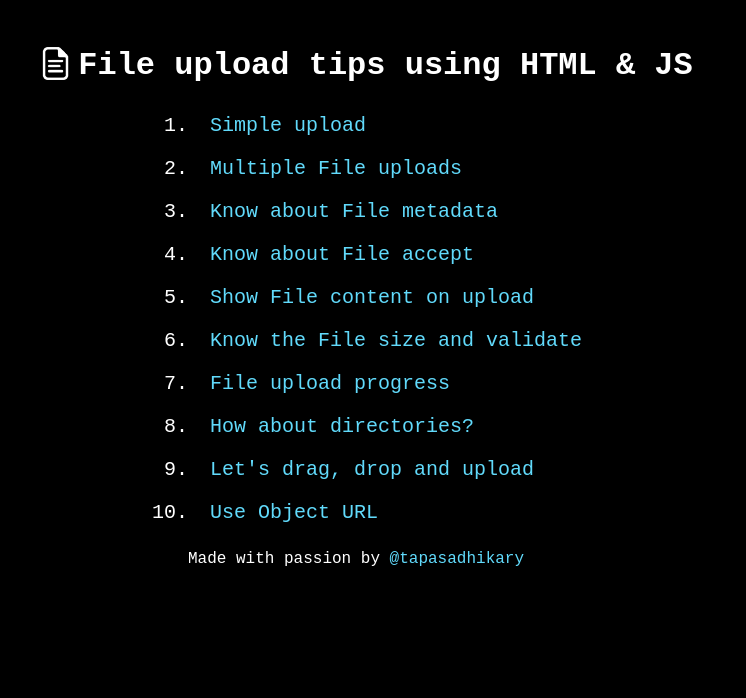
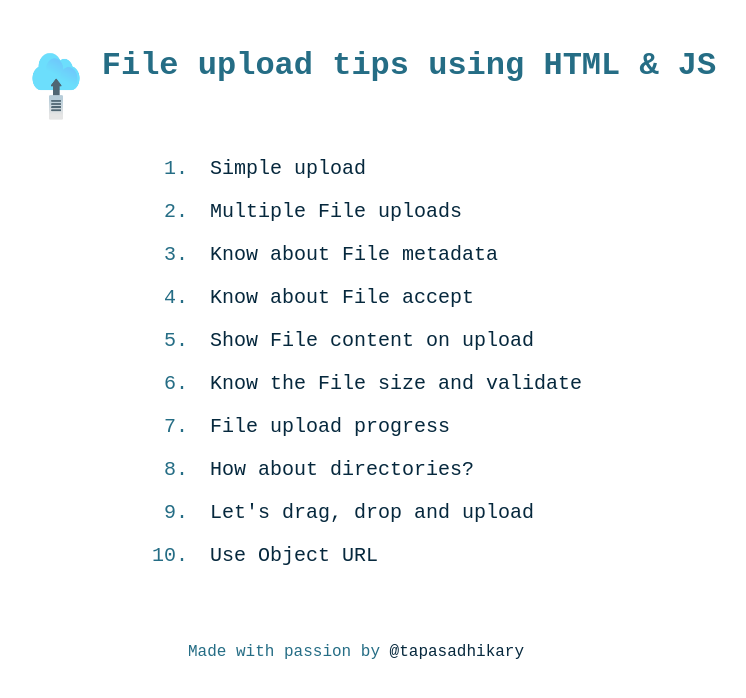
Before and after one commit to atapas/html-file-upload, a plain HTML site: page index.html in a window 1280 px wide. Shown: the whole page, without its empty margins (284-1030 px from the left). Drawn offline with Linux system fonts and the light colour scheme.

Commit message:
Add animated upload gif and color to UI

```diff
--- a/index.css
+++ b/index.css
@@ -3,12 +3,12 @@ html {
 }
 
 body {
-  background: #000000;
-  color: #ffffff;
+  background: #fff;
+  color: #256D85;
 }
 
 a {
-  color: #61dafb;
+  color: #06283D;
   text-decoration: none;
 }
 
--- a/index.html
+++ b/index.html
@@ -30,7 +30,7 @@
     <div id="main">
         <div class="main-icon">
 
-        <h1><img src="assets/download.png" alt="heading logo">File upload tips using HTML & JS</h1>
+        <h1><img src="assets/downloadUpload.gif" style="width:80px; height:80px;" alt="heading logo">File upload tips using HTML & JS</h1>
         </div>
         <ul>
             <ol type="1">
@@ -66,7 +66,7 @@
                 </li>
             </ol>
         </ul>
-        <footer>Made with passion by <a href="https://twitter.com/tapasadhikary" target="_blank">@tapasadhikary</a></footer>
+        <footer style="margin-top: 50px;">Made with passion by <a href="https://twitter.com/tapasadhikary" target="_blank">@tapasadhikary</a></footer>
         <p> </p>
     </div>
 </body>
```
Also changed, not shown: assets/downloadUpload.gif (added).
